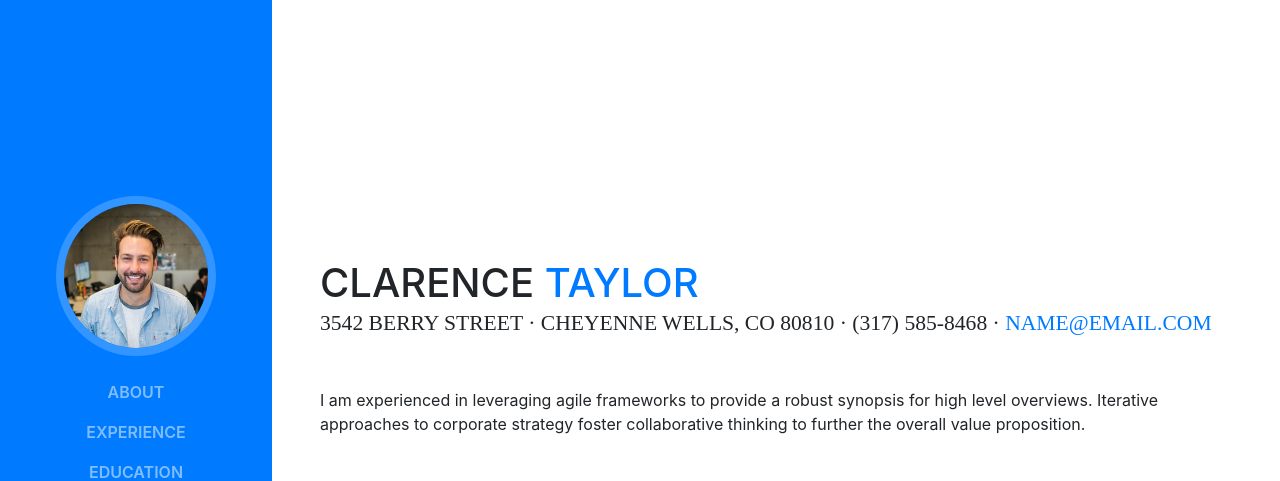
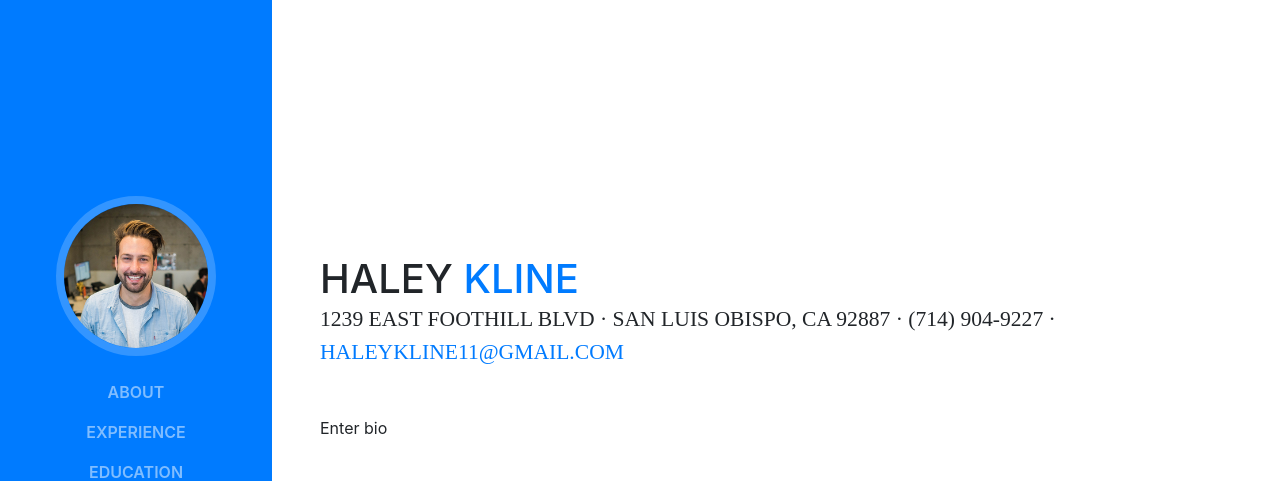
Before and after one commit to haleygerace/haleygerace.github.io, a website with bundled scripts: page index.html in a window 1280 px wide. Shown: the top 481 px of the page. Built offline with nearby package versions, Linux system fonts and the light colour scheme; a web font is replaced by a local one.

Commit message:
CHanged title

```diff
--- a/index.html
+++ b/index.html
@@ -8,7 +8,7 @@
     <meta name="description" content="">
     <meta name="author" content="">
 
-    <title>Resume - Start Bootstrap Theme</title>
+    <title>Haley Kline Resume</title>
 
     <!-- Bootstrap core CSS -->
     <link href="vendor/bootstrap/css/bootstrap.min.css" rel="stylesheet">
@@ -65,13 +65,13 @@
 
       <section class="resume-section p-3 p-lg-5 d-flex d-column" id="about">
         <div class="my-auto">
-          <h1 class="mb-0">Clarence
-            <span class="text-primary">Taylor</span>
+          <h1 class="mb-0">Haley
+            <span class="text-primary">Kline</span>
           </h1>
-          <div class="subheading mb-5">3542 Berry Street · Cheyenne Wells, CO 80810 · (317) 585-8468 ·
-            <a href="mailto:name@email.com">name@email.com</a>
+          <div class="subheading mb-5">1239 East Foothill Blvd · San Luis Obispo, CA 92887 · (714) 904-9227 ·
+            <a href="mailto:haleykline11@gmail.com">haleykline11@gmail.com</a>
           </div>
-          <p class="mb-5">I am experienced in leveraging agile frameworks to provide a robust synopsis for high level overviews. Iterative approaches to corporate strategy foster collaborative thinking to further the overall value proposition.</p>
+          <p class="mb-5">Enter bio</p>
           <ul class="list-inline list-social-icons mb-0">
             <li class="list-inline-item">
               <a href="#">
```
